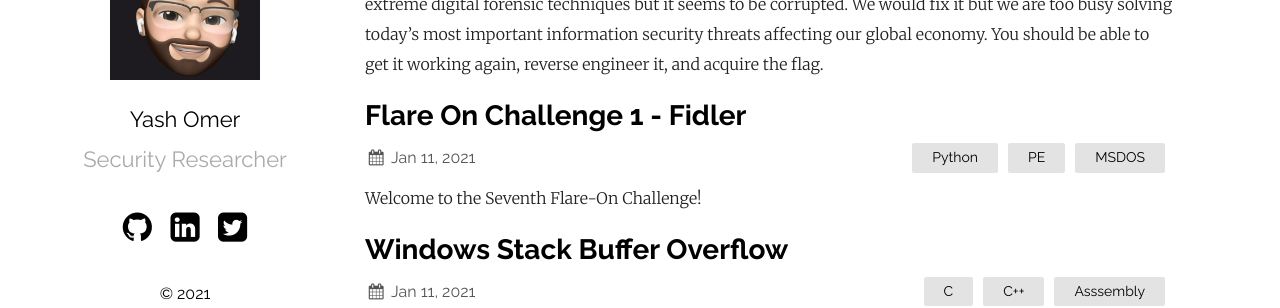
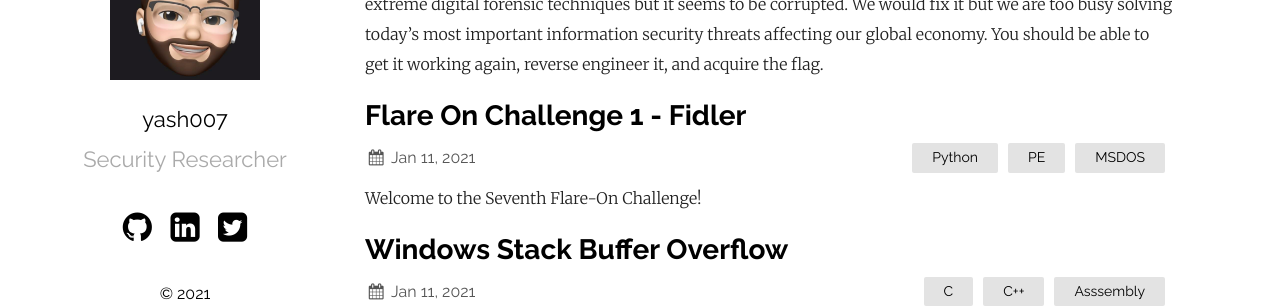
Before and after one commit to yashomer1994/yash007.github.io, a Jekyll site: the page built from index.md, in a window 1280 px wide. Shown: the part 232-540 px from the top of the page. Built offline with Jekyll 4.4.1, drawn with Linux system fonts in a browser that asks for light colours.

Commit message:
Update _config.yml

```diff
--- a/_config.yml
+++ b/_config.yml
@@ -12,7 +12,7 @@ show_excerpts: true # set to true to show excerpts on the homepage
 sass:
   sass_dir: _sass
 plainwhite:
-  name: Yash Omer
+  name: yash007
   tagline: Security Researcher
   date_format: "%b %-d, %Y"
   sitemap: true # set to true to generate sitemap.xml content
```
